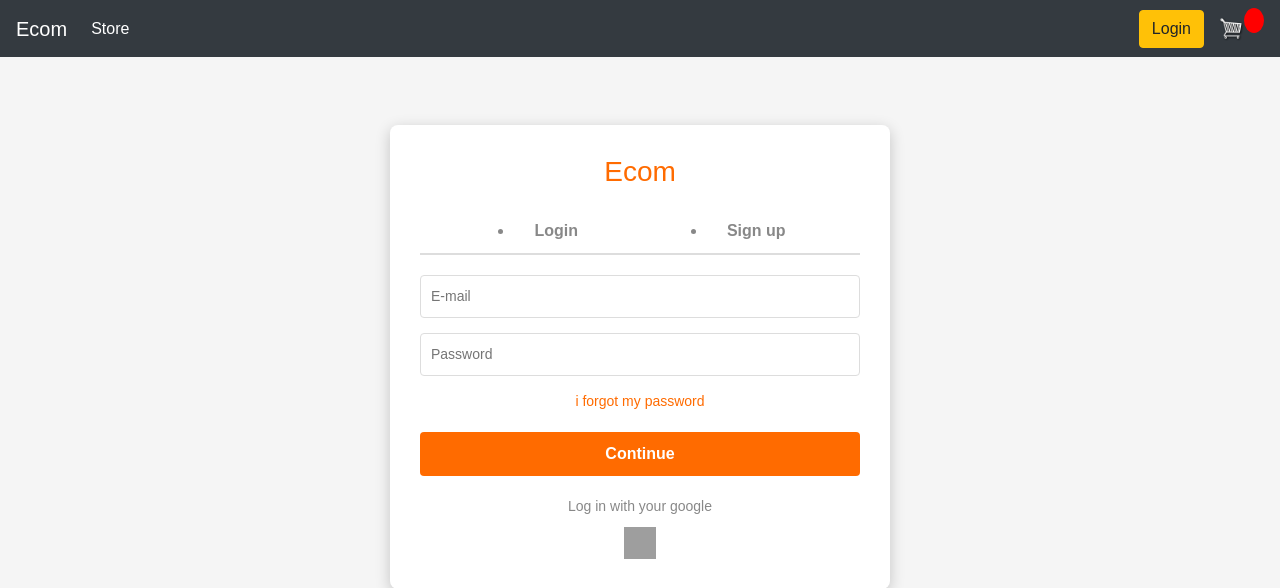
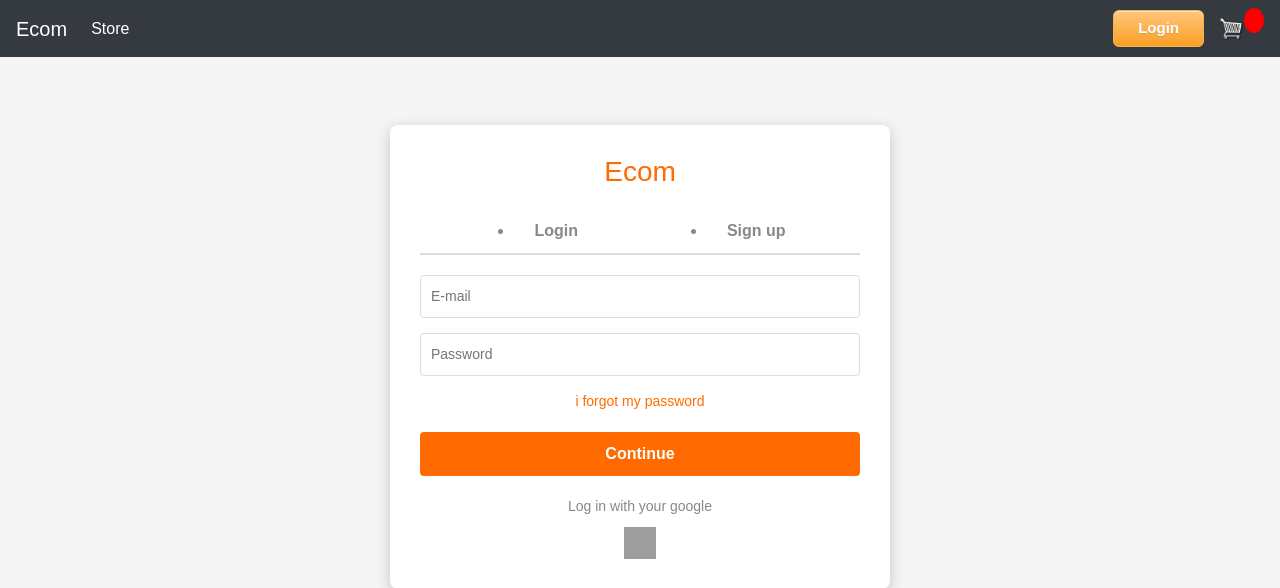
Before and after one commit to EmreAnliacik/ecommerce, a Django app: page /login/ in a window 1280 px wide. Shown: the top 588 px of the page. Run offline with Django 5.2, Linux system fonts and the light colour scheme; some libraries are stand-ins or nearby versions; grey boxes are pictures that could not be loaded.

Commit message:
login button change

```diff
--- a/static/css/main.css
+++ b/static/css/main.css
@@ -26,7 +26,7 @@ h1,h2,h3,h4,h5,h6{
 }
 
 .bg-dark{
-    background-color: aquamarine ;
+    background-color: white ;
 }
 
 #cart-icon{
@@ -52,6 +52,31 @@ h1,h2,h3,h4,h5,h6{
 
 .btn{
     border-radius: 0;
+}
+
+.button1 {
+    box-shadow:inset 0px 1px 0px 0px #fce2c1;
+    background:linear-gradient(to bottom, #ffc477 5%, #fb9e25 100%);
+    background-color:#ffc477;
+    border-radius:6px;
+    border:1px solid #eeb44f;
+    display:inline-block;
+    cursor:pointer;
+    color:#ffffff;
+    font-family:Arial;
+    font-size:15px;
+    font-weight:bold;
+    padding:6px 24px;
+    text-decoration:none;
+    text-shadow:0px 1px 0px #cc9f52;
+}
+.button1:hover {
+    background:linear-gradient(to bottom, #fb9e25 5%, #ffc477 100%);
+    background-color:#fb9e25;
+}
+.button1:active {
+    position:relative;
+    top:1px;
 }
 
 .row-image{
--- a/store/templates/store/main.html
+++ b/store/templates/store/main.html
@@ -82,11 +82,11 @@
 
         <div class="form-inline my-2 my-lg-0">
             <!-- login -->
-            <a href="{% url 'login' %}" class="btn btn-warning">Login</a>
+            <a href="{% url 'login' %}" class="button1">Login</a>
 
 
             <a href="{% url 'cart' %}">
-                <img id="cart-icon" src="{% static 'images/cart.png' %}">
+                <img id="cart-icon"  src="{% static 'images/cart.png' %}">
             </a>
             <p id="cart-total">{{ cartItems }}</p>
 
```
